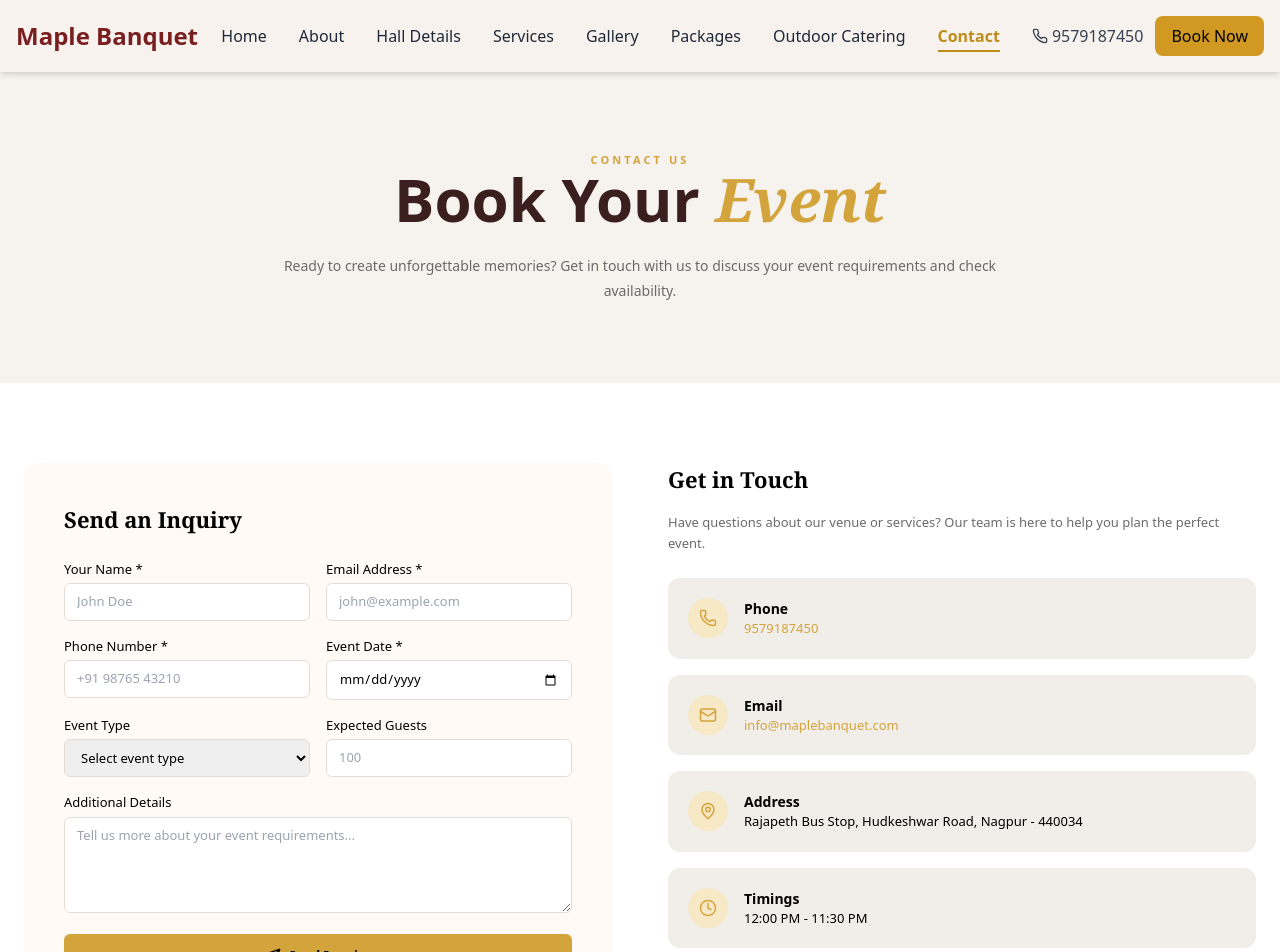
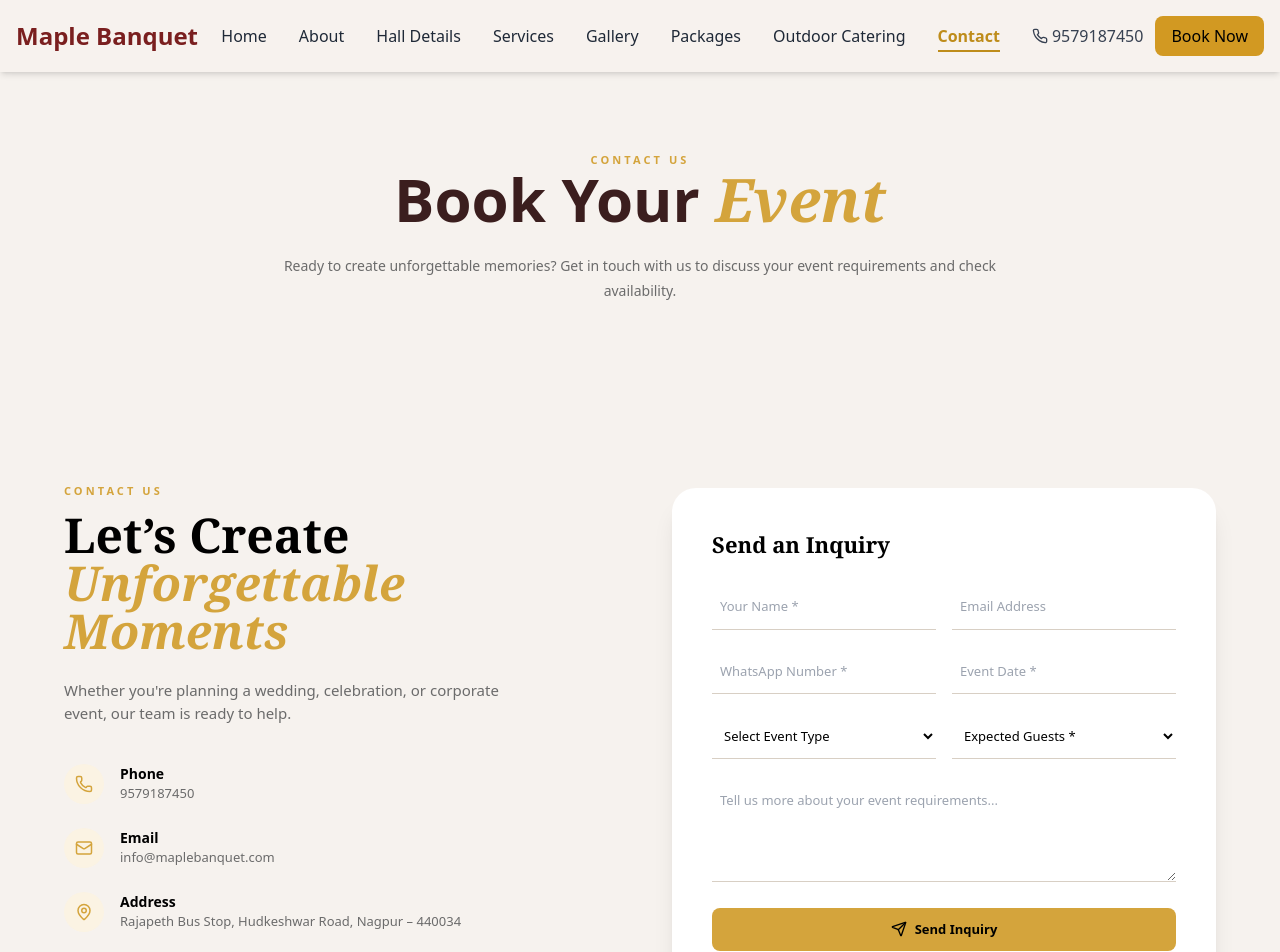
Before and after one commit to JaiPatel0916/Maple-Banquet-hall, a React (Vite) app in the folder frontend/: page /contact in a window 1280 px wide. Shown: the top 952 px of the page. Built offline with nearby package versions, Linux system fonts and the light colour scheme.

Commit message:
Contact Form change

```diff
--- a/frontend/src/components/Contact/ContactForm.jsx
+++ b/frontend/src/components/Contact/ContactForm.jsx
@@ -1,169 +1,225 @@
-import {
-  Phone,
-  Mail,
-  MapPin,
-  Clock,
-  Send
-} from "lucide-react";
+import { useState } from "react";
+import { motion } from "framer-motion";
+import { Phone, Mail, MapPin, Clock, Send } from "lucide-react";
+
+const usedDates = ["2025-01-20", "2025-01-25", "2025-02-05"];
 
 const ContactSection = () => {
+  const [formData, setFormData] = useState({
+    name: "",
+    email: "",
+    phone: "",
+    date: "",
+    eventType: "",
+    guests: "",
+    message: "",
+  });
+
+  const [errors, setErrors] = useState({});
+
+  const handleChange = (e) =>
+    setFormData({ ...formData, [e.target.name]: e.target.value });
+
+  const validate = () => {
+    let newErrors = {};
+    if (!formData.name.trim()) newErrors.name = true;
+
+
+    if (
+      formData.email &&
+      !/^[^\s@]+@[^\s@]+\.[^\s@]+$/.test(formData.email)
+    ) {
+      newErrors.email = true;
+    }
+
+
+    if (!/^[6-9]\d{9}$/.test(formData.phone)) newErrors.phone = true;
+
+
+    if (!formData.date) {
+      newErrors.date = "required";
+    } else {
+      const selectedDate = new Date(formData.date);
+      const today = new Date();
+      today.setHours(0, 0, 0, 0);
+
+      if (selectedDate <today) newErrors.date = "past";
+      if (usedDates.includes(formData.date)) newErrors.date = "booked";
+    }
+
+
+    if (!formData.guests) newErrors.guests = true;
+
+    setErrors(newErrors);
+    return Object.keys(newErrors).length === 0;
+  };
+
+  const handleSubmit = (e) => {
+    e.preventDefault();
+    if (validate()) {
+      console.log("Submitted:", formData);
+    }
+  };
+
   return (
-    <section className="bg-[#FFFFFF] py-[80px]">
-      <div className="mx-auto max-w-[1320px] px-6 grid grid-cols-1 lg:grid-cols-2 gap-14">
+    <section className="relative bg-[#f6f2ee] py-[100px]">
+      <div className="max-w-[1200px] mx-auto px-6 grid grid-cols-1 lg:grid-cols-2 gap-16 items-center">
 
-        <div className="bg-[#fffaf6] rounded-2xl p-6 md:p-10 shadow-sm">
+        {/* LEFT */}
+        <div>
+          <p className="text-[11px] uppercase tracking-[0.28em] font-semibold text-[#d4a43c] mb-3">
+            Contact Us
+          </p>
+
+          <h2 className="text-4xl md:text-5xl font-serif font-semibold mb-6">
+            Let’s Create <br />
+            <span className="italic text-[#d4a43c]">Unforgettable Moments</span>
+          </h2>
+
+          <p className="text-[15px] text-[#6b6b6b] max-w-md mb-10">
+            Whether you're planning a wedding, celebration, or corporate event,
+            our team is ready to help.
+          </p>
+
+          <div className="space-y-6">
+            <Info icon={<Phone size={18} />} title="Phone" value="9579187450" />
+            <Info icon={<Mail size={18} />} title="Email" value="info@maplebanquet.com" />
+            <Info
+              icon={<MapPin size={18} />}
+              title="Address"
+              value="Rajapeth Bus Stop, Hudkeshwar Road, Nagpur – 440034"
+            />
+            <Info icon={<Clock size={18} />} title="Timings" value="12:00 PM – 11:30 PM" />
+          </div>
+        </div>
+
+        {/* FORM */}
+        <motion.div
+          initial={{ opacity: 0, scale: 0.95 }}
+          whileInView={{ opacity: 1, scale: 1 }}
+          viewport={{ once: true }}
+          className="bg-white rounded-[24px] shadow-xl p-8 md:p-10"
+        >
           <h3 className="text-[22px] font-serif font-semibold mb-6">
             Send an Inquiry
           </h3>
 
-          <form className="space-y-4 text-[13px]">
+          <form onSubmit={handleSubmit} className="space-y-5 text-[13px]">
 
-            <div className="grid grid-cols-1 md:grid-cols-2 gap-4">
-              <div>
-                <label className="font-medium">Your Name *</label>
-                <input
-                  type="text"
-                  placeholder="John Doe"
-                  className="mt-1 w-full rounded-md border border-[#e4ddd5] px-3 py-2"
+            <div className="grid md:grid-cols-2 gap-4">
+              <Input
+                name="name"
+                placeholder="Your Name *"
+                onChange={handleChange}
+                error={errors.name}
+              />
+              <Input
+                name="email"
+                placeholder="Email Address"
+                onChange={handleChange}
+                error={errors.email}
               />
             </div>
 
-              <div>
-                <label className="font-medium">Email Address *</label>
+            <div className="grid md:grid-cols-2 gap-4">
+              <Input
+                name="phone"
+                placeholder="WhatsApp Number *"
+                onChange={handleChange}
+                error={errors.phone}
+              />
+
               <input
-                  type="email"
-                  placeholder="john@example.com"
-                  className="mt-1 w-full rounded-md border border-[#e4ddd5] px-3 py-2"
-                />
-              </div>
-            </div>
-
-            <div className="grid grid-cols-1 md:grid-cols-2 gap-4">
-              <div>
-                <label className="font-medium">Phone Number *</label>
-                <input
+                name="date"
                 type="text"
-                  placeholder="+91 98765 43210"
-                  className="mt-1 w-full rounded-md border border-[#e4ddd5] px-3 py-2"
+                placeholder="Event Date *"
+                onFocus={(e) => (e.target.type = "date")}
+                onBlur={(e) => !e.target.value && (e.target.type = "text")}
+                onChange={handleChange}
+                className={`w-full border-b px-2 py-3 focus:outline-none ${
+                  errors.date ? "border-red-500" : "border-[#d8cfc4]"
+                }`}
               />
             </div>
 
-              <div>
-                <label className="font-medium">Event Date *</label>
-                <input
-                  type="date"
-                  className="mt-1 w-full rounded-md border border-[#e4ddd5] px-3 py-2"
-                />
-              </div>
-            </div>
+            {errors.date === "past" && (
+              <p className="text-red-500 text-xs">Past dates are not allowed</p>
+            )}
+            {errors.date === "booked" && (
+              <p className="text-red-500 text-xs">This date is already booked</p>
+            )}
 
-            <div className="grid grid-cols-1 md:grid-cols-2 gap-4">
-              <div>
-                <label className="font-medium">Event Type</label>
-                <select className="mt-1 w-full rounded-md border border-[#e4ddd5] px-3 py-2">
-                  <option>Select event type</option>
-                  <option>Anniversary</option>
+            <div className="grid md:grid-cols-2 gap-4">
+              <select
+                name="eventType"
+                onChange={handleChange}
+                className="w-full border-b border-[#d8cfc4] px-2 py-3 bg-transparent"
+              >
+                <option value="">Select Event Type</option>
+                <option>Wedding</option>
                 <option>Birthday</option>
                 <option>Corporate Event</option>
-                  <option>Wedding</option>
-                  <option>Babyshower</option>
                 <option>Engagement</option>
-                  <option>Family reunion</option>
-                  <option>Kitty Party</option>
+                <option>Baby Shower</option>
+              </select>
+
+              <select
+                name="guests"
+                onChange={handleChange}
+                className={`w-full border-b px-2 py-3 bg-transparent ${
+                  errors.guests ? "border-red-500" : "border-[#d8cfc4]"
+                }`}
+              >
+                <option value="">Expected Guests *</option>
+                <option>15 – 30</option>
+                <option>30 – 70</option>
+                <option>70 – 150</option>
+                <option>150+</option>
               </select>
             </div>
 
-              <div>
-                <label className="font-medium">Expected Guests</label>
-                <input
-                  type="number"
-                  placeholder="100"
-                  className="mt-1 w-full rounded-md border border-[#e4ddd5] px-3 py-2"
-                />
-              </div>
-            </div>
-
-            <div>
-              <label className="font-medium">Additional Details</label>
             <textarea
+              name="message"
               rows="4"
               placeholder="Tell us more about your event requirements..."
-                className="mt-1 w-full rounded-md border border-[#e4ddd5] px-3 py-2"
+              onChange={handleChange}
+              className="w-full border-b border-[#d8cfc4] px-2 py-3"
             />
-            </div>
 
-            <button
-              type="submit"
-              className="mt-4 w-full flex items-center justify-center gap-2 rounded-md bg-[#d4a43c] py-3 text-[13px] font-semibold text-black hover:bg-[#c3922e]"
+            <motion.button
+              whileHover={{ scale: 1.03 }}
+              whileTap={{ scale: 0.97 }}
+              className="mt-6 w-full rounded-lg bg-[#d4a43c] py-3 font-semibold flex items-center justify-center gap-2"
             >
               <Send size={16} />
               Send Inquiry
-            </button>
-
+            </motion.button>
           </form>
-        </div>
-        <div>
-          <h3 className="text-[22px] font-serif font-semibold mb-4">
-            Get in Touch
-          </h3>
-          <p className="text-[13px] text-[#6b6b6b] mb-6 leading-relaxed">
-            Have questions about our venue or services? Our team is here to help you
-            plan the perfect event.
-          </p>
-
-          <div className="space-y-4">
-
-            <div className="flex gap-4 bg-[#f1ede8] rounded-xl p-5">
-              <div className="h-10 w-10 flex items-center justify-center rounded-full bg-[#f7e8c6]">
-                <Phone size={18} className="text-[#d4a43c]" />
-              </div>
-              <div>
-                <h4 className="font-semibold text-[14px]">Phone</h4>
-                <p className="text-[13px] text-[#d4a43c]">9579187450</p>
-              </div>
-            </div>
-
-            <div className="flex gap-4 bg-[#f1ede8] rounded-xl p-5">
-              <div className="h-10 w-10 flex items-center justify-center rounded-full bg-[#f7e8c6]">
-                <Mail size={18} className="text-[#d4a43c]" />
-              </div>
-              <div>
-                <h4 className="font-semibold text-[14px]">Email</h4>
-                <p className="text-[13px] text-[#d4a43c]">
-                  info@maplebanquet.com
-                </p>
-              </div>
-            </div>
-
-            <div className="flex gap-4 bg-[#f1ede8] rounded-xl p-5">
-              <div className="h-10 w-10 flex items-center justify-center rounded-full bg-[#f7e8c6]">
-                <MapPin size={18} className="text-[#d4a43c]" />
-              </div>
-              <div>
-                <h4 className="font-semibold text-[14px]">Address</h4>
-                <p className="text-[13px]">
-                  Rajapeth Bus Stop, Hudkeshwar Road, Nagpur - 440034
-                </p>
-              </div>
-            </div>
-
-
-            <div className="flex gap-4 bg-[#f1ede8] rounded-xl p-5">
-              <div className="h-10 w-10 flex items-center justify-center rounded-full bg-[#f7e8c6]">
-                <Clock size={18} className="text-[#d4a43c]" />
-              </div>
-              <div>
-                <h4 className="font-semibold text-[14px]">Timings</h4>
-                <p className="text-[13px]">12:00 PM - 11:30 PM</p>
-              </div>
-            </div>
-
-          </div>
-        </div>
-
+        </motion.div>
       </div>
     </section>
   );
 };
 
+const Input = ({ error, ...props }) => (
+  <input
+    {...props}
+    className={`w-full border-b px-2 py-3 focus:outline-none ${
+      error ? "border-red-500" : "border-[#d8cfc4]"
+    }`}
+  />
+);
+
+const Info = ({ icon, title, value }) => (
+  <div className="flex gap-4">
+    <div className="h-10 w-10 rounded-full bg-[#fbf3e3] flex items-center justify-center text-[#d4a43c]">
+      {icon}
+    </div>
+    <div>
+      <p className="text-sm font-semibold">{title}</p>
+      <p className="text-[13px] text-[#6b6b6b]">{value}</p>
+    </div>
+  </div>
+);
+
 export default ContactSection;
```
Lines whose indentation alone changed are shown as unchanged.
